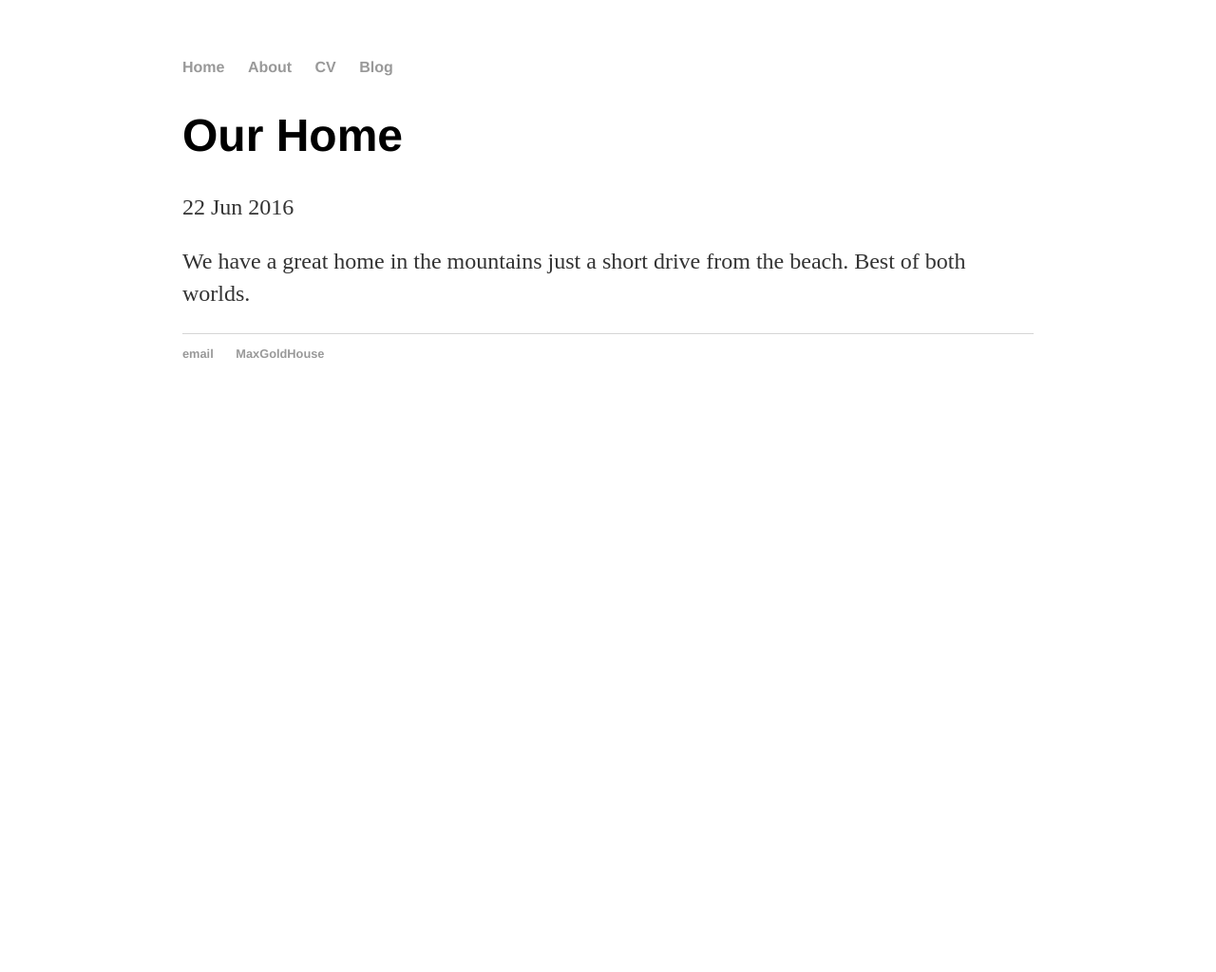
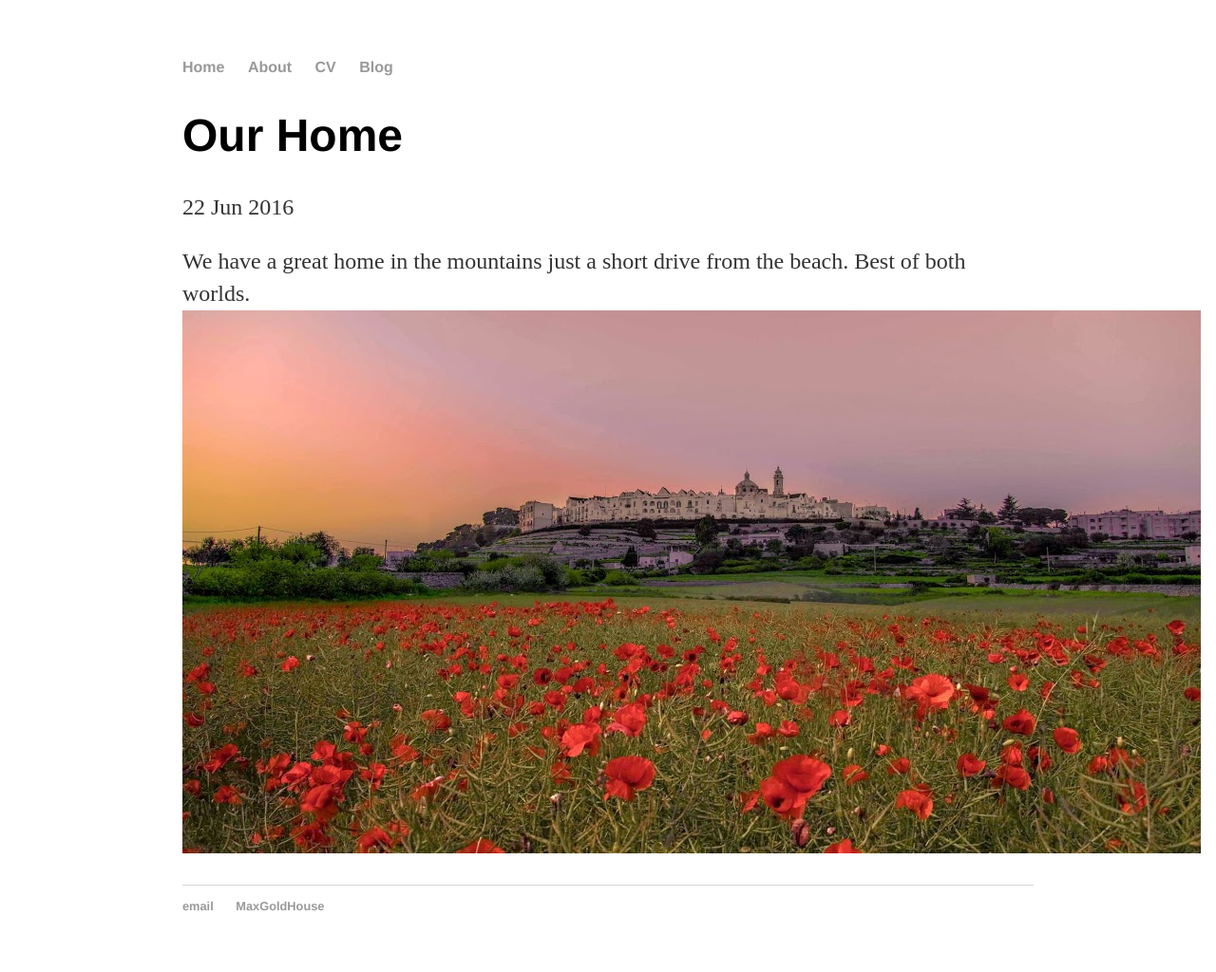
Before and after one commit to dindinet/jekyll-site, a Jekyll site: the page built from _posts/2016-06-22-our-home.md, in a window 1280 px wide. Shown: the whole page at 95% size. Built offline with Jekyll 4.4.1, drawn with Linux system fonts in a browser that asks for light colours; before the commit the page ends 900 px from its top, so only the background shows below that.

Commit message:
Update from Forestry.io

```diff
--- a/_posts/2016-06-22-our-home.md
+++ b/_posts/2016-06-22-our-home.md
@@ -8,3 +8,4 @@ tags: []
 
 ---
 We have a great home in the mountains just a short drive from the beach. Best of both worlds.
+![]({{ site.baseurl }}/forestryio/images/italianvillage.jpg)
```
Also changed, not shown: forestryio/images/italianvillage.jpg (added).
